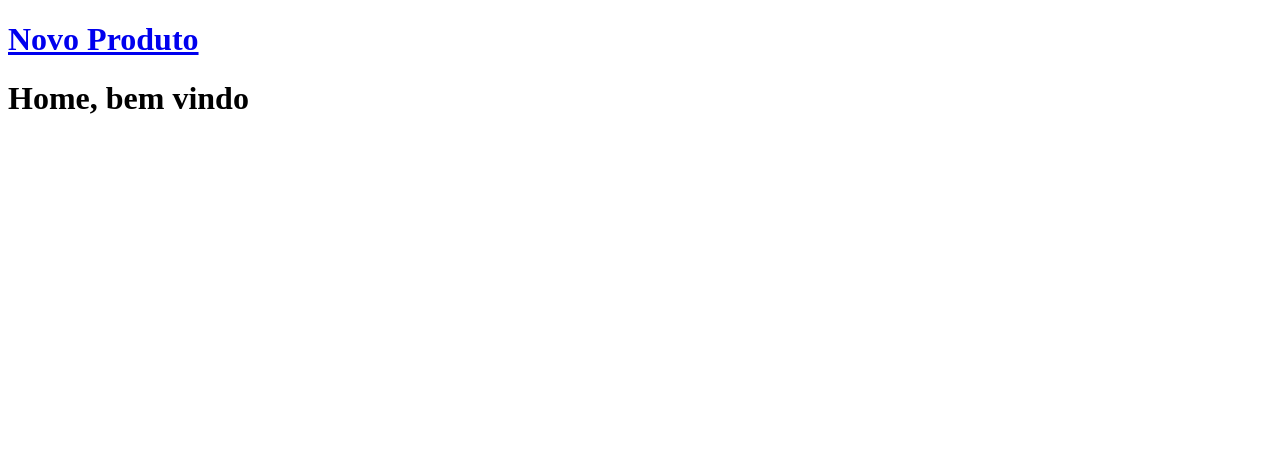
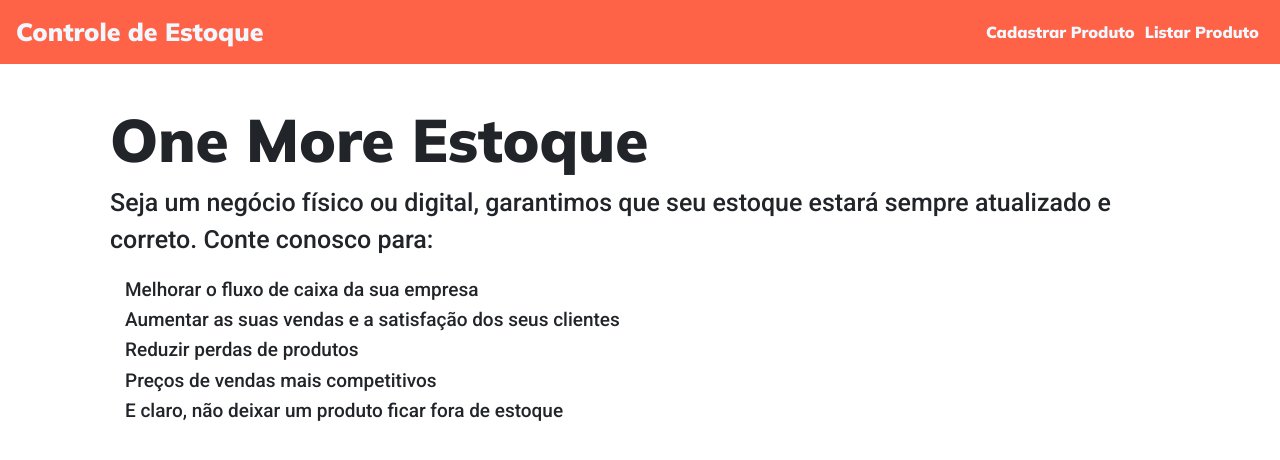
Before and after one commit to phdfreitas/controle-de-estoque, a Django app: page / in a window 1280 px wide. Shown: the top 460 px of the page. Run offline with Django 3.2, Linux system fonts and the light colour scheme; some libraries are stand-ins or nearby versions.

Commit message:
Iniciando Layout

```diff
--- a/estoque/application/templates/produto/home.html
+++ b/estoque/application/templates/produto/home.html
@@ -1,9 +1,28 @@
 {% extends 'base.html' %}
+{% load static %}
 
 {% block title %}
     Controle de Estoque
 {% endblock title %}
 
 {% block content %}
-    <h1>Home, bem vindo</h1>
+    <div class="row">
+        <div class="sobre">
+            <div class="descricao">
+                <h1>One More Estoque</h1>
+                <p>
+                    Seja um negócio físico ou digital, garantimos que seu estoque estará sempre
+                    atualizado e correto. Conte conosco para:
+                </p>
+                <ul>
+                    <li>Melhorar o fluxo de caixa da sua empresa</li>
+                    <li>Aumentar as suas vendas e a satisfação dos seus clientes</li>
+                    <li>Reduzir perdas de produtos</li>
+                    <li>Preços de vendas mais competitivos</li>
+                    <li>E claro, não deixar um produto ficar fora de estoque</li>
+                </ul>
+            </div>
+        </div>
+
+    </div>
 {% endblock content %}
--- a/estoque/estoque/settings.py
+++ b/estoque/estoque/settings.py
@@ -106,7 +106,7 @@ AUTH_PASSWORD_VALIDATORS = [
 
 LANGUAGE_CODE = 'pt-br'
 
-TIME_ZONE = 'UTC'
+TIME_ZONE = 'America/Sao_Paulo'
 
 USE_I18N = True
 
--- a/estoque/statics/css/style.css
+++ b/estoque/statics/css/style.css
@@ -0,0 +1,48 @@
+/* Barra de Navegação */
+#pagina-inicial{
+    color: aliceblue;
+    font-family: 'Mulish', sans-serif;
+    font-size: 25px;
+
+}
+
+.navbar-color{
+    background-color: tomato;
+}
+
+.menu-link{
+    color: aliceblue;
+    padding: 5px;
+    font-family: 'Mulish', sans-serif;
+    line-height: 30px;
+}
+
+/* Sobre-Home */
+.sobre{
+    margin-top: 25px;
+    padding: 15px;
+}
+
+.sobre h1{
+    font-family: 'Mulish', sans-serif;
+    text-align: justify;
+    margin-left: 25px;
+    font-size: 60px;
+}
+
+.sobre p{
+    margin-left: 25px;
+    font-family: 'Roboto', sans-serif;
+    font-size: 25px;
+}
+
+.sobre ul{
+    list-style-type: none;
+    font-family: 'Roboto', sans-serif;
+    font-size: 19px;
+}
+
+.sobre ul li{
+    display: block;
+    line-height: 1.6;
+}
--- a/estoque/templates/base.html
+++ b/estoque/templates/base.html
@@ -3,20 +3,53 @@
 <html lang="pt-br">
 <head>
     <meta charset="UTF-8">
-    <title>{% block title %}  {% endblock title %}</title>
+    <meta name="viewport" content="width=device-width, initial-scale=1, shrink-to-fit=no">
+
+    <!-- Bootstrap Externo -->
+    <link rel="stylesheet" href="https://stackpath.bootstrapcdn.com/bootstrap/4.5.0/css/bootstrap.min.css"
+          integrity="sha384-9aIt2nRpC12Uk9gS9baDl411NQApFmC26EwAOH8WgZl5MYYxFfc+NcPb1dKGj7Sk" crossorigin="anonymous">
 
     <!-- CSS e Links Externos-->
-    <link rel="stylesheet" href="{% static 'css/style.css' %}">
+    <link rel="stylesheet" href="{% static 'css/style.css' %} ">
+    <link href="https://fonts.googleapis.com/css2?family=Bebas+Neue&display=swap" rel="stylesheet">
+    <link href="https://fonts.googleapis.com/css2?family=Mulish:wght@900&display=swap" rel="stylesheet">
+    <link href="https://fonts.googleapis.com/css2?family=Roboto:wght@500&display=swap" rel="stylesheet">
 
+    <title>{% block title %}  {% endblock title %}</title>
 </head>
 <body>
-    <div>
-        <h1><a href="{% url 'cadastrarProduto' %}">Novo Produto</a></h1>
+    <header>
+        <nav class="navbar navbar-expand-sm navbar-light navbar-color">
+            <a href="/" id="pagina-inicial" class="navbar-brand" >Controle de Estoque</a>
+
+            <button class="navbar-toggler" data-toggle="collapse" data-target="#nav-target">
+                <span class="navbar-toggler-icon"></span>
+            </button>
+
+            <div id="nav-target" class="collapse navbar-collapse">
+                <ul class="navbar-nav ml-auto">
+                    <li class="nav-item">
+                        <a href="{% url 'cadastrarProduto' %}" class="menu-link">Cadastrar Produto</a>
+                    </li>
+
+                    <li class="nav-item">
+                        <a href="{% url 'listarProdutos' %}" class="menu-link">Listar Produto</a>
+                    </li>
+                </ul>
+            </div>
+        </nav>
+    </header>
+
+    <div class="container">
+        {% block content %}
+
+        {% endblock content %}
     </div>
 
-    {% block content %}
-
-    {% endblock content %}
-
+    <!-- Optional JavaScript -->
+    <!-- jQuery first, then Popper.js, then Bootstrap JS -->
+    <script src="https://code.jquery.com/jquery-3.5.1.slim.min.js" integrity="sha384-DfXdz2htPH0lsSSs5nCTpuj/zy4C+OGpamoFVy38MVBnE+IbbVYUew+OrCXaRkfj" crossorigin="anonymous"></script>
+    <script src="https://cdn.jsdelivr.net/npm/popper.js@1.16.0/dist/umd/popper.min.js" integrity="sha384-Q6E9RHvbIyZFJoft+2mJbHaEWldlvI9IOYy5n3zV9zzTtmI3UksdQRVvoxMfooAo" crossorigin="anonymous"></script>
+    <script src="https://stackpath.bootstrapcdn.com/bootstrap/4.5.0/js/bootstrap.min.js" integrity="sha384-OgVRvuATP1z7JjHLkuOU7Xw704+h835Lr+6QL9UvYjZE3Ipu6Tp75j7Bh/kR0JKI" crossorigin="anonymous"></script>
 </body>
 </html>
```
Also changed, not shown: estoque/media/readme/exemplo.png, estoque/media/readme/logo.png (added).
